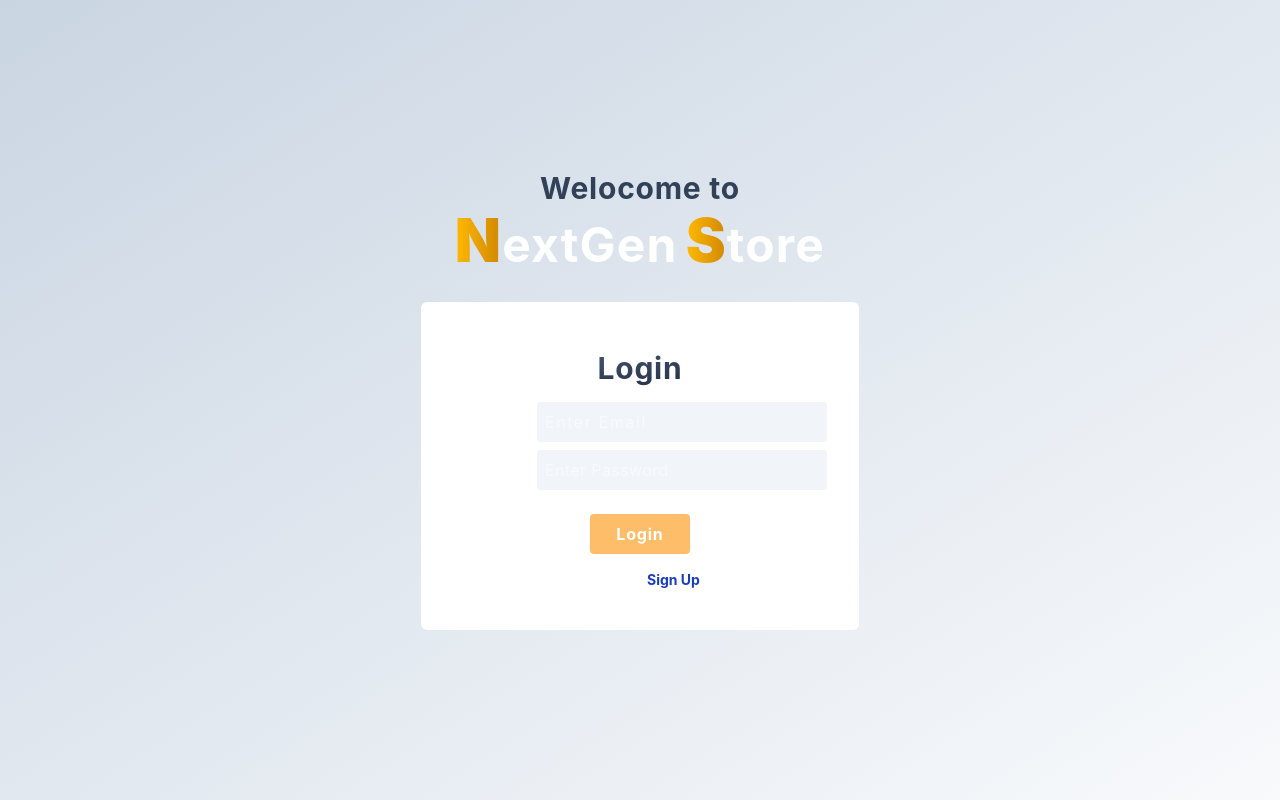
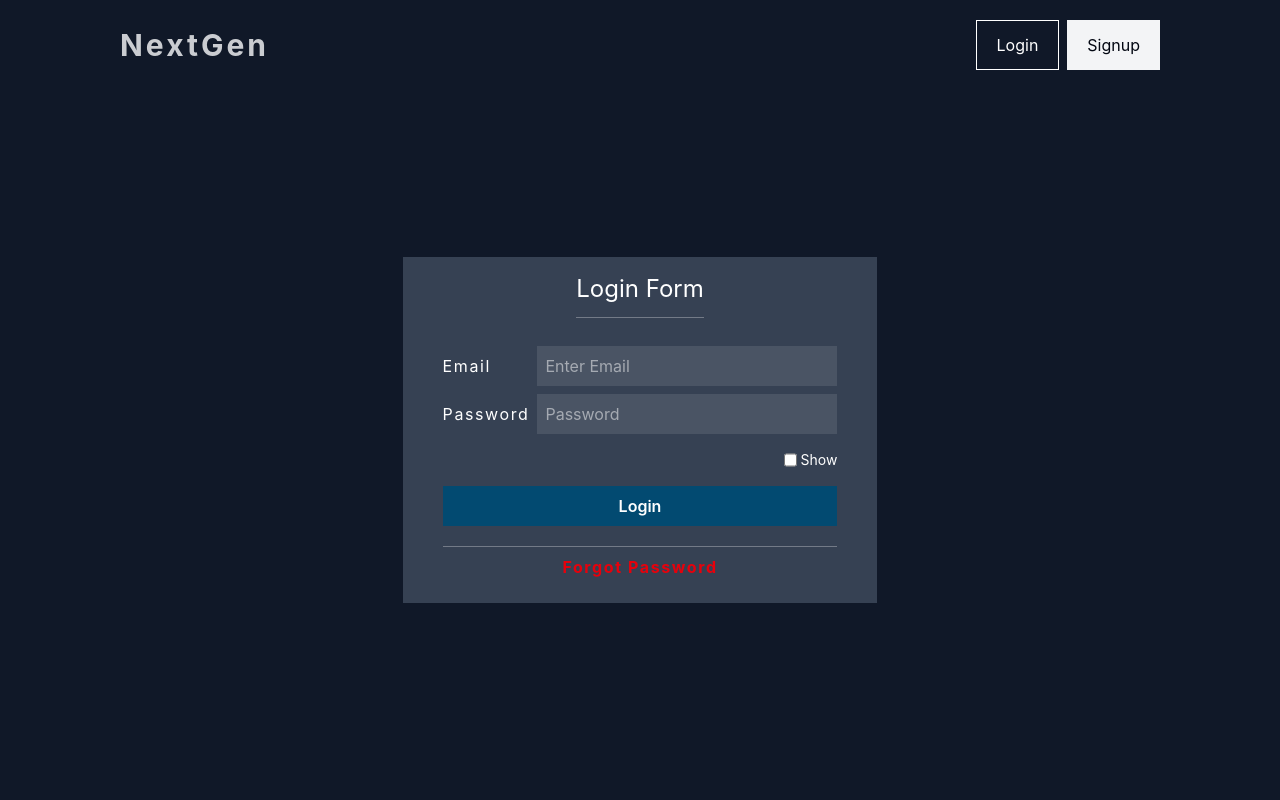
Before and after one commit to AbhirupRoy27/E-com_React, a React (Vite) app: page /login in a window 1280 px wide. Built offline with nearby package versions, Linux system fonts and the light colour scheme; no server answers.

Commit message:
fix: redesign the login page and removed unwanted codes also rename the input handler.

```diff
--- a/src/Components/Account/Loading.tsx
+++ b/src/Components/Account/Loading.tsx
@@ -2,7 +2,7 @@ import React from 'react'
 
 function Loading(): React.JSX.Element {
   return (
-    <p className="flex justify-center items-center text-2xl min-h-[85vh] tracking-[1px] min-w-[100vw] sm:min-w-[640px] md:min-w-[768px] lg:min-w-[1024px] xl:min-w-[1280px]">
+    <p className="flex justify-center items-center text-2xl min-h-[85vh] tracking-[1px] min-w-[354px]">
       Loading....
     </p>
   )
--- a/src/Components/Account/Logo.tsx
+++ /dev/null
@@ -1,27 +0,0 @@
-import React from 'react'
-
-function Logo(): React.JSX.Element {
-  return (
-    <div className="mb-8 flex flex-col items-center w-full gap-1">
-      <p className="text-3xl text-slate-700 font-bold tracking-wide">
-        Welocome to
-      </p>
-      <div className="flex">
-        <p className="text-5xl font-bold tracking-wide mr-1">
-          <b className="text-6xl bg-gradient-to-r from-amber-400 to-yellow-600 bg-clip-text text-transparent ">
-            N
-          </b>
-          extGen
-        </p>
-        <p className="text-5xl font-bold tracking-wide">
-          <b className="text-6xl bg-gradient-to-r from-amber-400 to-yellow-600 bg-clip-text text-transparent ml-1">
-            S
-          </b>
-          tore
-        </p>
-      </div>
-    </div>
-  )
-}
-
-export default Logo
--- a/src/Pages/Account/Login/Login.jsx
+++ b/src/Pages/Account/Login/Login.jsx
@@ -1,7 +1,6 @@
 import { useNavigate } from 'react-router-dom'
 import { useState } from 'react'
-import { handleLogin, handleEmail } from '../../../Utils/Account/handleClick'
-import Logo from '../../../Components/Account/Logo'
+import { handleLogin, handleInput } from '../../../Utils/Account/handleClick'
 import { useAuth } from '../../../Contexts/Auth/AuthContext'
 
 function Login() {
@@ -11,67 +10,71 @@ function Login() {
     pass: '',
   })
   const { isLogin, setIsLogin } = useAuth()
+  const [isChecked, setIsChecked] = useState(false)
 
   return (
-    <div className="bg-gradient-to-br from-slate-300 to-slate-50 h-[100vh] flex justify-center items-center flex-col">
-      <Logo />
+    <div className="w-screen min-w-[354px] h-screen bg-gray-900 px-2 sm:px-6 md:px-10 xl:px-30 pt-5">
+      <div className="flex justify-between items-center">
+        <h1 className="text-3xl font-bold tracking-widest text-gray-50/80">
+          NextGen
+        </h1>
+        <div className="flex gap-2">
+          <button className="py-3 px-5 border">Login</button>
+          <button className="py-3 px-5 bg-gray-100 text-gray-950">
+            Signup
+          </button>
+        </div>
+      </div>
+      <div className="flex justify-center items-center h-[90vh]">
         <form
-        className="bg-white rounded-md w-[95vw] md:w-max md:p-4 lg:p-6 xl:p-8"
+          className="bg-gray-700 px-3 sm:px-10 py-4 w-full sm:w-fit"
           onSubmit={(e) => handleLogin(e, navigate, cred, isLogin, setIsLogin)}
         >
-        <p className="text-center py-4 text-3xl font-bold bg-gradient-to-br from-slate-500 to-slate-900 bg-clip-text text-transparent tracking-wide">
-          Login
-        </p>
-        <div className=" flex flex-col gap-2 items-center justify-between mb-4 ">
-          <div className="flex md:w-full md:flex-row flex-col md:items-center md:justify-between gap-1 sm:gap-2">
-            <label htmlFor="name" className="font-semibold tracking-wide">
-              Email
-            </label>
+          <div className="flex flex-col items-center gap-2 pb-5 border-b-1 border-white/30">
+            <h2 className="text-2xl pb-3 mb-5 border-b-1 border-white/30">
+              Login Form
+            </h2>
+            <div className="flex flex-col sm:flex-row gap-2 items-start sm:items-center w-full justify-between">
+              <label className="tracking-widest">Email</label>
               <input
-              id="name"
+                onChange={(e) => handleInput(e, setCred)}
                 placeholder="Enter Email"
-              className="w-[290px] p-2 bg-slate-100 rounded tracking-widest"
-              maxLength={23}
-              type="email"
-              value={cred.email}
-              onChange={(e) => handleEmail(e, setCred)}
+                className="bg-white/10 py-2 px-2 w-full sm:w-auto sm:min-w-[300px] focus:outline-0 focus:bg-white/30"
                 name="email"
+                maxLength={30}
               />
             </div>
-          <div className="flex md:flex-row flex-col md:items-center md:justify-between gap-1 sm:gap-2">
-            <label htmlFor="Password" className="font-semibold ">
-              Password
-            </label>
+            <div className="flex flex-col sm:flex-row gap-2 items-start sm:items-center w-full justify-between">
+              <label className="tracking-widest">Password</label>
               <input
-              id="Password"
-              placeholder="Enter Password"
-              className="w-[290px] p-2 bg-slate-100 rounded tracking-wide"
-              minLength={6}
-              type="password"
-              value={cred.pass}
-              onChange={(e) => handleEmail(e, setCred)}
+                onChange={(e) => handleInput(e, setCred)}
+                placeholder="Password"
+                className="bg-white/10 py-2 px-2 w-full sm:w-auto sm:min-w-[300px] focus:outline-0 focus:bg-white/30"
+                type={isChecked ? 'text' : 'password'}
                 name="pass"
               />
             </div>
+            <div className="flex w-full justify-end gap-1 py-2">
+              <input
+                type="checkbox"
+                onChange={() => setIsChecked(!isChecked)}
+              />
+              <label className="text-sm">{isChecked ? 'Hide' : 'Show'}</label>
             </div>
-        <div className="py-2 flex justify-center">
             <button
-            className="bg-[#febd68] p-2 rounded active:scale-103 font-bold min-w-[100px] tracking-wider"
+              className="bg-sky-900 py-2 px-5 w-full font-semibold"
               type="submit"
             >
               Login
             </button>
           </div>
-        <div className="flex justify-center py-2 gap-1">
-          <p className="text-sm">New user</p>
-          <p
-            className="text-sm font-bold text-blue-800"
-            onClick={() => navigate('/signup')}
-          >
-            Sign Up
-          </p>
+          <div className="flex justify-center">
+            <h4 className="py-2 text-red-600 font-bold tracking-widest">
+              Forgot Password
+            </h4>
           </div>
         </form>
+      </div>
     </div>
   )
 }
--- a/src/Pages/Account/Signup/Signup.jsx
+++ b/src/Pages/Account/Signup/Signup.jsx
@@ -1,5 +1,5 @@
 import { useNavigate } from 'react-router-dom'
-import { handleSignup, handleEmail } from '../../../Utils/Account/handleClick'
+import { handleSignup, handleInput } from '../../../Utils/Account/handleClick'
 import { useState } from 'react'
 
 function Signup() {
@@ -27,7 +27,7 @@ function Signup() {
               type="email"
               maxLength={30}
               value={cred.email}
-              onChange={(e) => handleEmail(e, setCred)}
+              onChange={(e) => handleInput(e, setCred)}
               name="email"
             />
           </div>
@@ -38,7 +38,7 @@ function Signup() {
               className="w-[290px] p-2 bg-slate-100 rounded tracking-wide"
               type={showPass ? 'text' : 'password'}
               value={cred.pass}
-              onChange={(e) => handleEmail(e, setCred)}
+              onChange={(e) => handleInput(e, setCred)}
               name="pass"
               maxLength={30}
               minLength={6}
@@ -51,7 +51,7 @@ function Signup() {
               className="w-[290px] p-2 bg-slate-100 rounded tracking-wide"
               type={showPass ? 'text' : 'password'}
               value={cred.rePass}
-              onChange={(e) => handleEmail(e, setCred)}
+              onChange={(e) => handleInput(e, setCred)}
               name="rePass"
               maxLength={30}
               minLength={6}
--- a/src/Utils/Account/handleClick.js
+++ b/src/Utils/Account/handleClick.js
@@ -41,7 +41,7 @@ export const handleSignup = (e, navigate, cred) => {
   }
 }
 
-export const handleEmail = (e, setCred) => {
+export const handleInput = (e, setCred) => {
   const { name, value } = e.target
   setCred((prev) => ({ ...prev, [name]: value }))
 }
```
Lines whose indentation alone changed are shown as unchanged.
